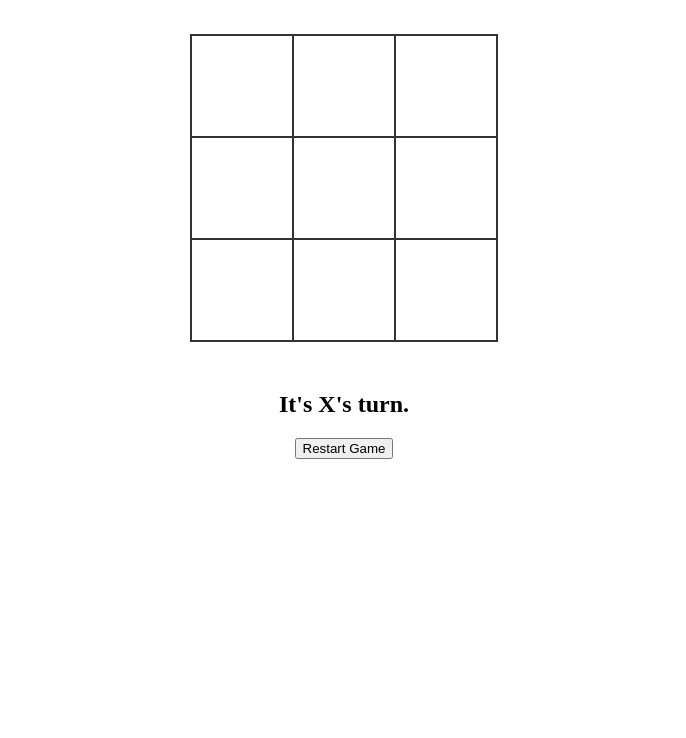
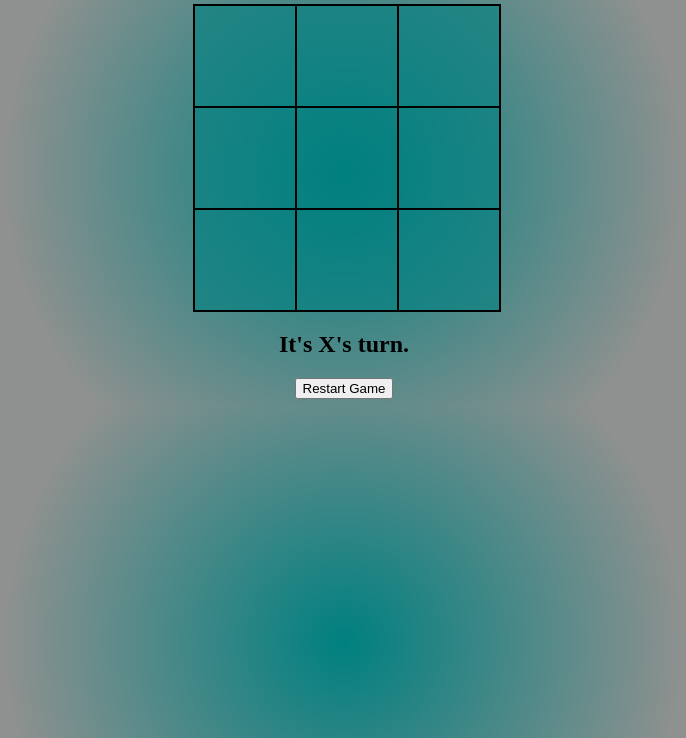
Before and after one commit to VineshRaghvani/Two-Player-TicTacToe-Project, a plain HTML site: page index.html in a window 1280 px wide. Shown: the part 62-800 px from the top of the page, without its empty margins (296-982 px from the left). Drawn offline with Linux system fonts and the light colour scheme.

Commit message:
Changing the look of the Game

```diff
--- a/style.css
+++ b/style.css
@@ -1,5 +1,7 @@
 body {
     font-family: 'Copperplate', 'Times New Roman', serif; /* Setting the font of the body */
+    background: rgb(0,128,128);
+    background: radial-gradient(circle, rgba(0,128,128,1) 0%, rgba(142,145,143,1) 50%);
 }
 
 section {
@@ -9,17 +11,18 @@ section {
 .game-container {
     display: grid; /* Displays the grid */
     grid-template-columns: repeat(3, auto); /* Creates the 3x3 grid of equal width */
-    width: 306px; /* Sets the width of the game container to adjust based on its contents */
-    margin: 50px auto; /* This centers the container horizontally and has a top and bottom margin of 50px */
+    width: 300px; /* Sets the width of the game container to adjust based on its contents */
+    margin: auto; /* This centers the container horizontally and has a top and bottom margin of 50px */
 }
 
 .cell{
     font-family: 'Permanent Marker', cursive; /* Setting the font of the cell container */
     width: 100px; /* Setting the width of the cell to be 100px wide */
     height: 100px; /* Setting the height of the cell to be 100px high */
-    box-shadow: 0 0 0 1px #333333; /* This adds a shadow effect to the cell */
-    border: 1px solid #333333; /* Adding a border to the cells */
+    box-shadow: 0 0 0 1px #000000; /* This adds a shadow effect to the cell */
+    border: 1px solid #000000; /* Adding a border to the cells */
     cursor: pointer; /* This turns the cursor to a pointer when it hovers over the cell */
     line-height: 100px; /* This centers the content of the cells vertically */
     font-size: 60px; /* Setting the font-size of the cells to be 50px */
+    background: rgba(0, 128, 128, 0.6);
 }
```
